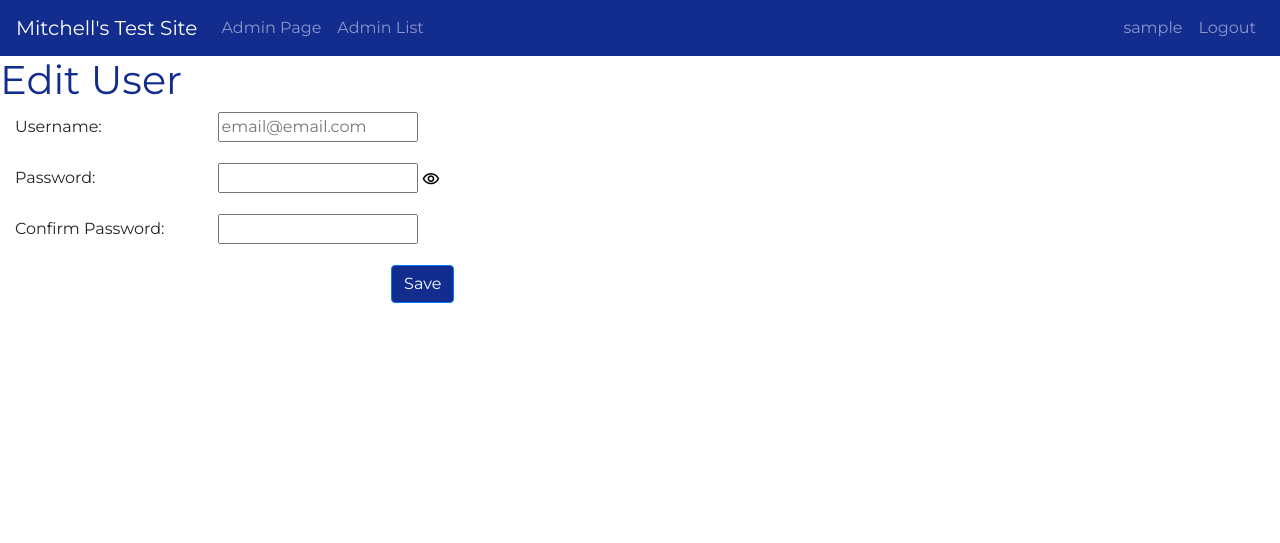
After one commit to Moitch/PHP-Assignment-3Part, a PHP site: page /edit-admin.php in a window 1280 px wide. The commit adds this page. Shown: the top 543 px of the page. Run offline with PHP 8.4, Linux system fonts and the light colour scheme; the visitor is signed in with stand-in values (Sample User, id 1).

Commit message:
Part2 Update1
Added admin list

delete admin(not working)

edit admin (almost working)

added list to header

added confirm delete function to javascript

```diff
--- /dev/null
+++ b/edit-admin.php
@@ -0,0 +1,65 @@
+<?php
+$title = 'Artist Details';
+require_once ('header.php');
+
+// make this page private
+require_once 'auth.php';
+//if (empty($_SESSION['userId'])) {
+//    header('location:login.php');
+//    exit();
+//}
+
+// initialize variables for each field
+$userId = null;
+$username = null;
+$password = null;
+
+if (!empty($_GET['userId'])) {
+    $userId = $_GET['userId'];
+
+    // connect
+    require_once 'db.php';
+
+    // fetch the selected artist
+    $sql = "SELECT * FROM users WHERE userId = :userId";
+    $cmd = $db->prepare($sql);
+    $cmd->bindParam(':userId', $userId, PDO::PARAM_INT);
+    $cmd->execute();
+
+    // use fetch without a loop instead of fetchAll with a loop as we're only selecting a single record
+    $user = $cmd->fetch();
+    $username = $user['username'];
+    $password = $user['password'];
+
+
+    // disconnect
+    $db = null;
+}
+?>
+
+    <h1>Edit User</h1>
+    <form method="post" action="save-user.php">
+        <fieldset class="form-group">
+            <label for="username" class="col-md-2">Username:</label>
+            <input name="username" id="username" required type="email" placeholder="email@email.com"
+                   value="<?php echo $username; ?>"/>
+        </fieldset>
+        <fieldset class="form-group">
+            <label for="password" class="col-md-2">Password:</label>
+            <input type="password" name="password" id="password" required/>
+            <img id="showHideIcon" src="img/show.png" alt="Show/Hide Password" onclick="showHidePassword()" />
+        </fieldset>
+        <fieldset class="form-group">
+            <label for="confirm" class="col-md-2">Confirm Password:</label>
+            <input type="password" name="confirm" id="confirm" required
+                   onkeyup="return comparePasswords()"/>
+            <span id="pwMsg"></span>
+        </fieldset>
+        <div class="offset-md-2">
+            <input name="userId" id="userId" value="<?php echo $userId; ?>" type="hidden" />
+            <button class="btn btn-primary offset-sm-2">Save</button>
+        </div>
+    </form>
+<?php
+require_once 'footer.php';
+?>
--- a/header.php
+++ b/header.php
@@ -27,6 +27,9 @@
                 <li class="nav-item">
                     <a class="nav-link" href="admin-page.php">Admin Page</a>
                 </li>
+                <li class="nav-item">
+                    <a class="nav-link" href="admin-list.php">Admin List</a>
+                </li>
             </ul>
             <ul class="navbar-nav ml-auto">
                 <?php
--- a/scripts/scripts.js
+++ b/scripts/scripts.js
@@ -1,3 +1,7 @@
+function confirmDelete() {
+    return confirm('Are you sure you want to delete this?');
+}
+
 function comparePasswords() {
     // get the 2 password values from the form & reference the message element
     var pw1 = document.getElementById('password').value;
```
Also changed, not shown: admin-list.php (added, +62 -0 lines), delete-admin.php (added, +48 -0 lines), save-user.php (+18 -6 lines).
